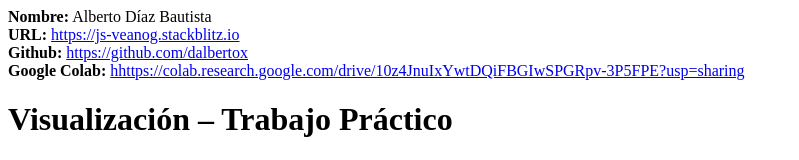
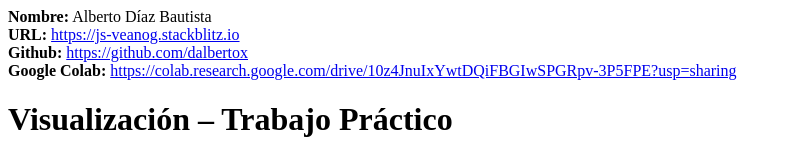
Before and after one commit to dalbertox/js-veanog, a website: page index.html in a window 1280 px wide. Shown: the top 160 px of the page, without its empty margins (0-799 px from the left). Drawn offline with Linux system fonts and the light colour scheme; grey boxes are pictures that could not be loaded.

Commit message:
1 file modified

```diff
--- a/index.html
+++ b/index.html
@@ -1,7 +1,7 @@
 <b>Nombre:</b> Alberto Díaz Bautista <br>
 <b>URL:</b> <a href="https://js-veanog.stackblitz.io">https://js-veanog.stackblitz.io</a><br>
 <b>Github:</b> <a href="https://github.com/dalbertox">https://github.com/dalbertox</a><br>
-<b>Google Colab:</b> <a href=https://colab.research.google.com/drive/10z4JnuIxYwtDQiFBGIwSPGRpv-3P5FPE?usp=sharing>hhttps://colab.research.google.com/drive/10z4JnuIxYwtDQiFBGIwSPGRpv-3P5FPE?usp=sharing</a><br>
+<b>Google Colab:</b> <a href=https://colab.research.google.com/drive/10z4JnuIxYwtDQiFBGIwSPGRpv-3P5FPE?usp=sharing>https://colab.research.google.com/drive/10z4JnuIxYwtDQiFBGIwSPGRpv-3P5FPE?usp=sharing</a><br>
 
 
 <h1>Visualización – Trabajo Práctico </h1>
```
